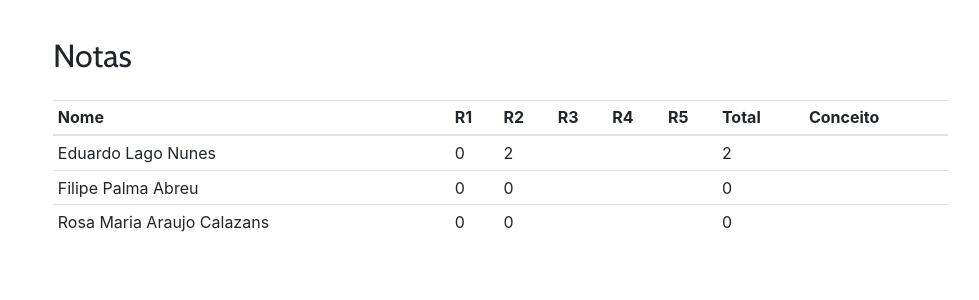
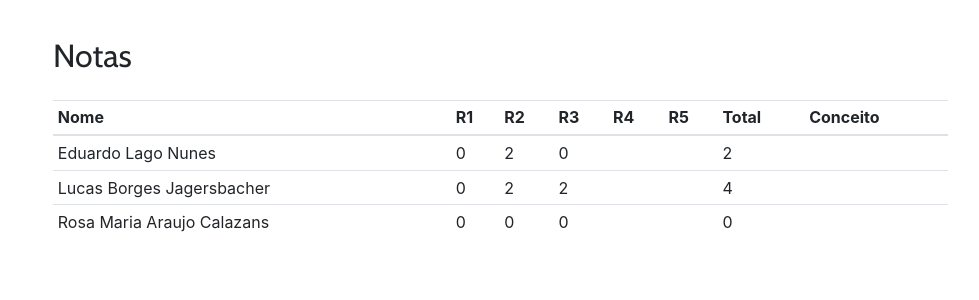
Before and after one commit to kroger/genosmus, a Jekyll site: the page built from _pedro/musb88.md, in a window 1280 px wide. Shown: the part 1172-1472 px from the top of the page, without its empty margins (47-1026 px from the left). Built offline with Jekyll 4.4.1, drawn with Linux system fonts in a browser that asks for light colours.

Commit message:
Atualiza notas dos alunos

```diff
--- a/_pedro/geradas/musb88.md
+++ b/_pedro/geradas/musb88.md
@@ -1,6 +1,6 @@
 | Nome                       | R1 | R2 | R3 | R4 | R5 | Total | Conceito |
 |----------------------------|----|----|----|----|----|-------|----------|
-| Eduardo Lago Nunes         | 0  | 2  |    |    |    | 2     |          |
-| Filipe Palma Abreu         | 0  | 0  |    |    |    | 0     |          |
-| Rosa Maria Araujo Calazans | 0  | 0  |    |    |    | 0     |          |
+| Eduardo Lago Nunes         | 0  | 2  | 0  |    |    | 2     |          |
+| Lucas Borges Jagersbacher  | 0  | 2  | 2  |    |    | 4     |          |
+| Rosa Maria Araujo Calazans | 0  | 0  | 0  |    |    | 0     |          |
 {: .table .table-sm }
```
Also changed, not shown: _pedro/geradas/musb19.md (+3 -3 lines), 2 other files.
